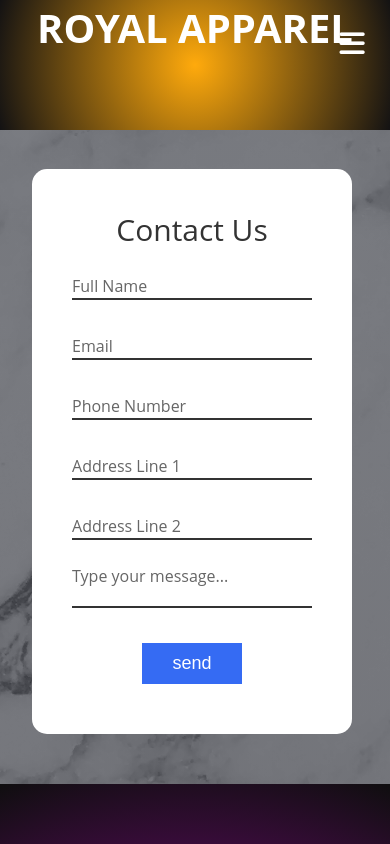
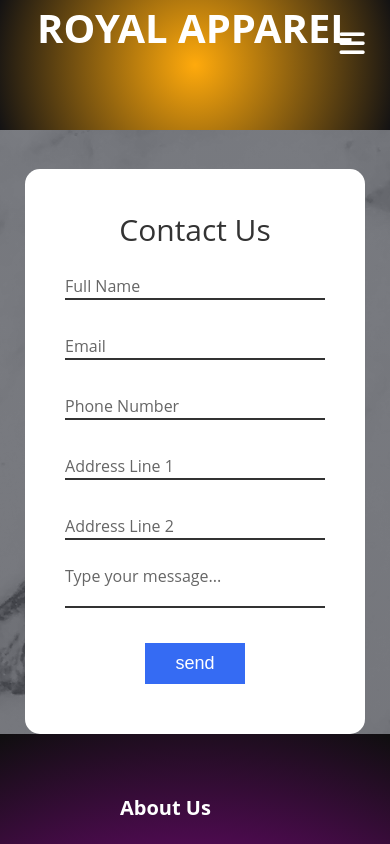
Before and after one commit to winston1337/Ecommerce-Version-2, a React (Create React App) app: page /contact in a window 390 px wide. Shown: the top 844 px of the page. Built offline with nearby package versions, Linux system fonts and the light colour scheme.

Commit message:
updated mobile styles

```diff
--- a/src/App.css
+++ b/src/App.css
@@ -58,13 +58,12 @@
 
 .contactForm
 {
-  width: 40%;
+  width: 570px;
   padding: 40px;
   background: white;
   border-radius: 15px;
   margin-bottom: 50px;
-  transform: translateX(75%);
-  overflow: hidden;
+  margin: auto;
 }
 .contactForm h2
 {
@@ -190,8 +189,10 @@
 
 @media screen and (max-width: 960px) {
   .contactForm {
-    width: 320px;
-    transform: translateX(10%);
-    overflow: hidden;
+    width: 340px;
+  }
+  .headText {
+    font-size: 15px;
+    margin-bottom: 15px;
   }
 }
```
